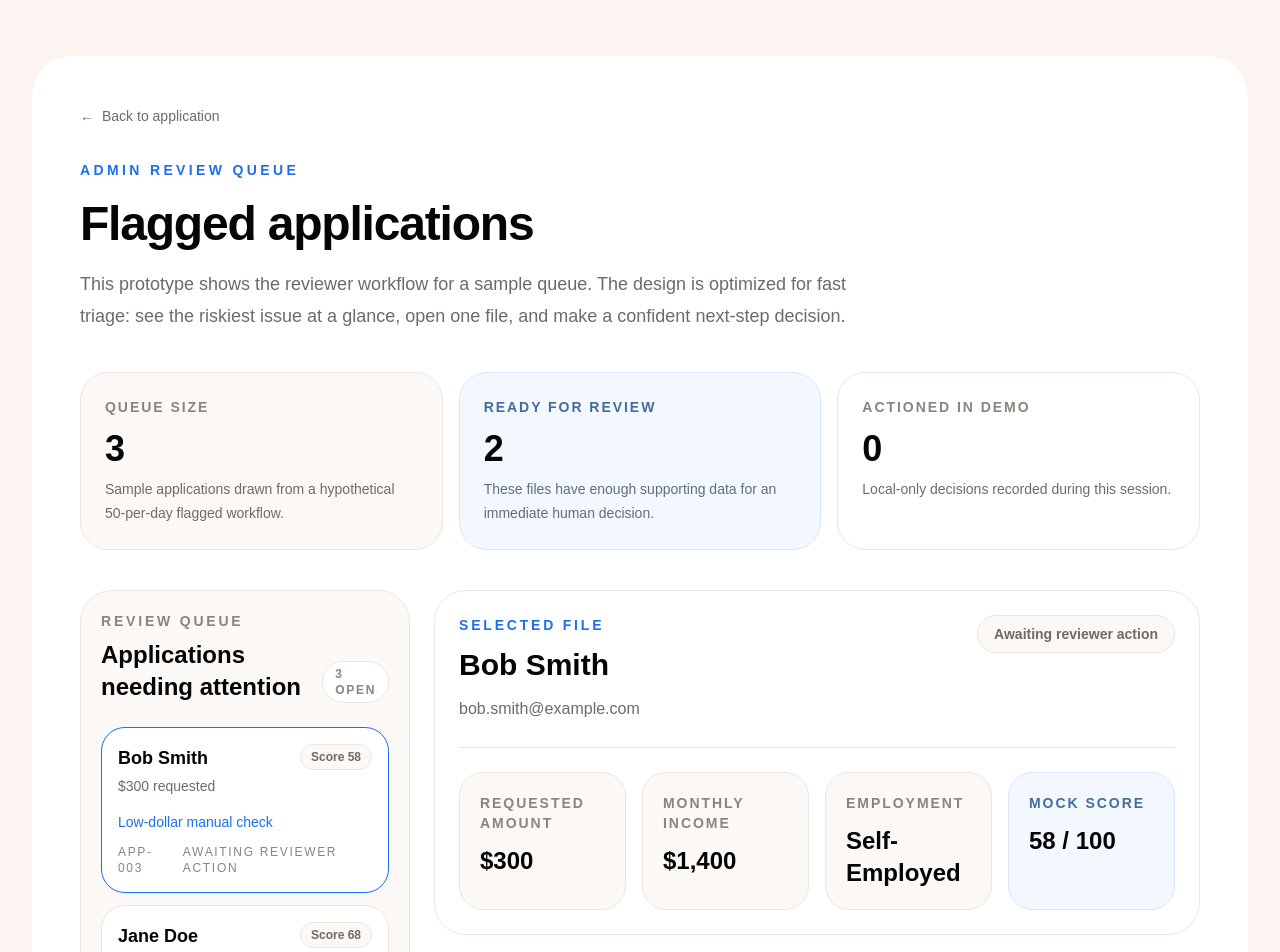
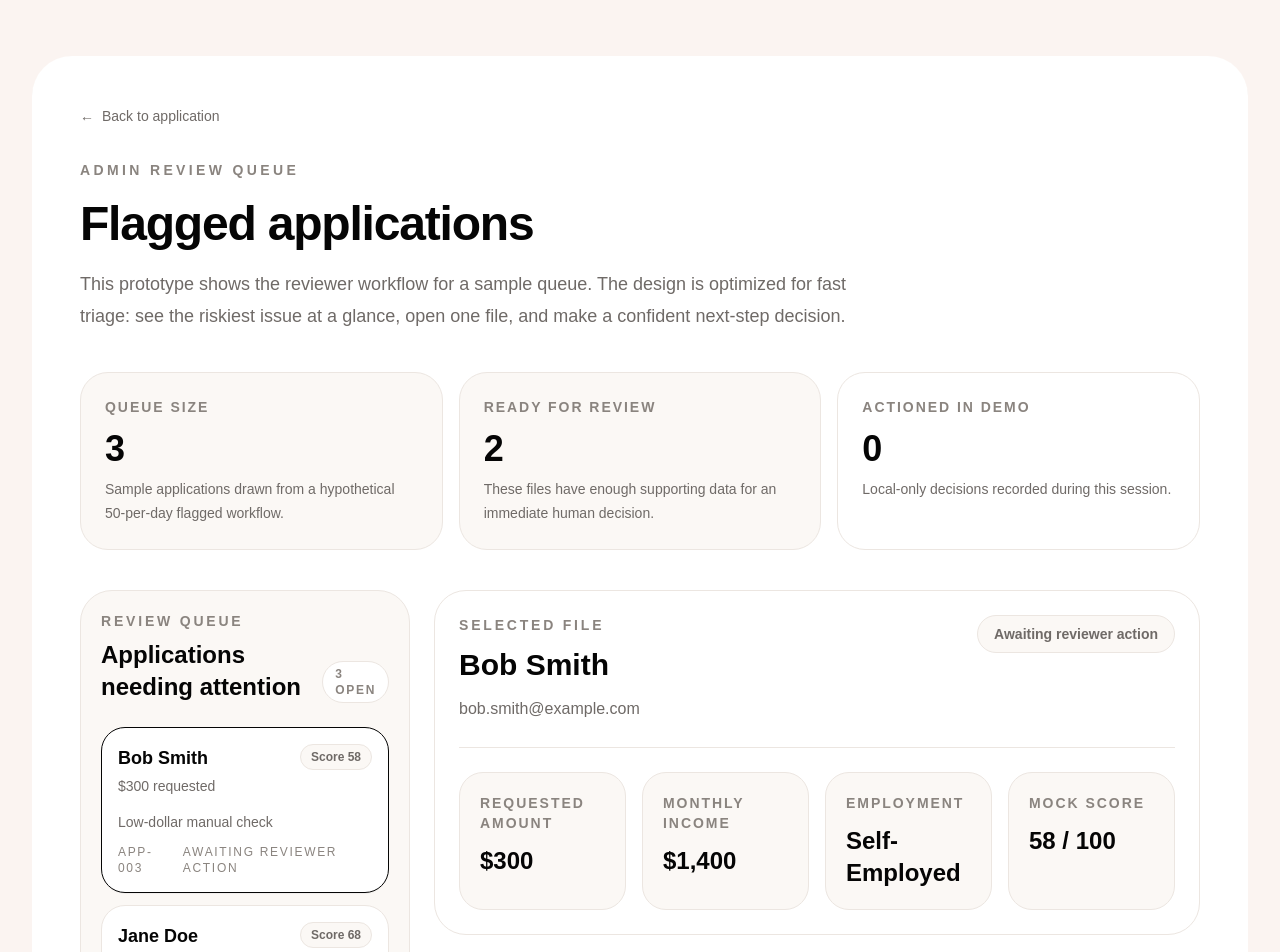
Before and after one commit to YheChen/Bree-Loan-Decision-Prototype, a Next.js app: page /admin/reviews in a window 1280 px wide. Shown: the top 952 px of the page. Built offline with nearby package versions, Linux system fonts and the light colour scheme.

Commit message:
more styling changes

```diff
--- a/src/app/admin/reviews/page.tsx
+++ b/src/app/admin/reviews/page.tsx
@@ -84,7 +84,7 @@ function getActionTone(action: ReviewerAction | undefined) {
   }
 
   if (action === "request_documents") {
-    return "border-[#d7e6ff] bg-[#f3f8ff] text-[#456b9e]";
+    return "border-[#eadfcd] bg-[#f8f1e8] text-[#7f674f]";
   }
 
   return "border-[#ece6e1] bg-[#fbf8f5] text-[#6f6a67]";
@@ -169,7 +169,7 @@ export default function Page() {
           </Link>
 
           <header className="mt-8">
-            <p className="text-sm font-semibold uppercase tracking-[0.24em] text-[#1d6ff2]">
+            <p className="text-sm font-semibold uppercase tracking-[0.24em] text-[#8a847f]">
               Admin review queue
             </p>
             <h1 className="mt-5 text-4xl font-semibold tracking-tight text-[#050505] sm:text-5xl">
@@ -196,14 +196,14 @@ export default function Page() {
               </p>
             </div>
 
-            <div className="rounded-[28px] border border-[#d7e6ff] bg-[#f3f8ff] px-6 py-6">
-              <p className="text-sm font-semibold uppercase tracking-[0.14em] text-[#456b9e]">
+            <div className="rounded-[28px] border border-[#ece6e1] bg-[#fbf8f5] px-6 py-6">
+              <p className="text-sm font-semibold uppercase tracking-[0.14em] text-[#8a847f]">
                 Ready for review
               </p>
               <p className="mt-3 text-4xl font-semibold text-[#050505]">
                 {readyForReviewCount}
               </p>
-              <p className="mt-2 text-sm leading-6 text-[#5f6d81]">
+              <p className="mt-2 text-sm leading-6 text-[#6f6a67]">
                 These files have enough supporting data for an immediate human
                 decision.
               </p>
@@ -247,8 +247,8 @@ export default function Page() {
                     <button
                       className={`w-full rounded-[24px] border px-4 py-4 text-left transition ${
                         isSelected
-                          ? "border-[#1d6ff2] bg-white shadow-[0_1px_0_rgba(15,23,42,0.04)]"
-                          : "border-[#ece6e1] bg-white hover:border-[#d7e6ff]"
+                          ? "border-[#050505] bg-white shadow-[0_1px_0_rgba(15,23,42,0.04)]"
+                          : "border-[#ece6e1] bg-white hover:border-[#d7d0ca]"
                       }`}
                       key={application.id}
                       onClick={() => setSelectedId(application.id)}
@@ -268,7 +268,7 @@ export default function Page() {
                         </span>
                       </div>
 
-                      <p className="mt-4 text-sm font-medium text-[#1d6ff2]">
+                      <p className="mt-4 text-sm font-medium text-[#6f6a67]">
                         {getFocusLabel(application)}
                       </p>
 
@@ -286,7 +286,7 @@ export default function Page() {
               <section className="rounded-[32px] border border-[#ece6e1] bg-white px-6 py-6">
                 <div className="flex flex-col gap-4 border-b border-[#ece6e1] pb-6 sm:flex-row sm:items-start sm:justify-between">
                   <div>
-                    <p className="text-sm font-semibold uppercase tracking-[0.2em] text-[#1d6ff2]">
+                    <p className="text-sm font-semibold uppercase tracking-[0.2em] text-[#8a847f]">
                       Selected file
                     </p>
                     <h2 className="mt-3 text-3xl font-semibold text-[#050505]">
@@ -329,8 +329,8 @@ export default function Page() {
                       {selectedApplication.employmentStatus}
                     </p>
                   </div>
-                  <div className="rounded-[24px] border border-[#d7e6ff] bg-[#f3f8ff] px-5 py-5">
-                    <p className="text-sm font-semibold uppercase tracking-[0.14em] text-[#456b9e]">
+                  <div className="rounded-[24px] border border-[#ece6e1] bg-[#fbf8f5] px-5 py-5">
+                    <p className="text-sm font-semibold uppercase tracking-[0.14em] text-[#8a847f]">
                       Mock score
                     </p>
                     <p className="mt-3 text-2xl font-semibold text-[#050505]">
@@ -444,8 +444,8 @@ export default function Page() {
                       <button
                         className={`rounded-[20px] border px-4 py-3 text-left text-base font-semibold transition ${
                           selectedAction === "approve"
-                            ? "border-[#1d6ff2] bg-[#f3f8ff] text-[#1d6ff2]"
-                            : "border-[#ece6e1] bg-[#fbf8f5] text-[#050505] hover:border-[#d7e6ff]"
+                            ? "border-[#050505] bg-white text-[#050505]"
+                            : "border-[#ece6e1] bg-[#fbf8f5] text-[#050505] hover:border-[#d7d0ca]"
                         }`}
                         onClick={() => setReviewerAction("approve")}
                         type="button"
@@ -455,8 +455,8 @@ export default function Page() {
                       <button
                         className={`rounded-[20px] border px-4 py-3 text-left text-base font-semibold transition ${
                           selectedAction === "deny"
-                            ? "border-[#1d6ff2] bg-[#f3f8ff] text-[#1d6ff2]"
-                            : "border-[#ece6e1] bg-[#fbf8f5] text-[#050505] hover:border-[#d7e6ff]"
+                            ? "border-[#050505] bg-white text-[#050505]"
+                            : "border-[#ece6e1] bg-[#fbf8f5] text-[#050505] hover:border-[#d7d0ca]"
                         }`}
                         onClick={() => setReviewerAction("deny")}
                         type="button"
@@ -466,8 +466,8 @@ export default function Page() {
                       <button
                         className={`rounded-[20px] border px-4 py-3 text-left text-base font-semibold transition ${
                           selectedAction === "request_documents"
-                            ? "border-[#1d6ff2] bg-[#f3f8ff] text-[#1d6ff2]"
-                            : "border-[#ece6e1] bg-[#fbf8f5] text-[#050505] hover:border-[#d7e6ff]"
+                            ? "border-[#050505] bg-white text-[#050505]"
+                            : "border-[#ece6e1] bg-[#fbf8f5] text-[#050505] hover:border-[#d7d0ca]"
                         }`}
                         onClick={() => setReviewerAction("request_documents")}
                         type="button"
@@ -485,7 +485,7 @@ export default function Page() {
 
                       {selectedAction === "request_documents" ? (
                         <Link
-                          className="mt-4 inline-flex items-center text-sm font-semibold text-[#1d6ff2] transition hover:text-[#0f56c6]"
+                          className="mt-4 inline-flex items-center text-sm font-semibold text-[#050505] transition hover:text-[#6f6a67]"
                           href={`/reupload/${selectedApplication.id}`}
                         >
                           Open applicant re-upload flow →
@@ -509,7 +509,7 @@ export default function Page() {
                 </p>
 
                 <textarea
-                  className="mt-6 min-h-[180px] w-full rounded-[24px] border border-[#e7dfd8] bg-[#fbf8f5] px-5 py-4 text-base leading-7 text-[#050505] outline-none transition focus:border-[#1d6ff2]"
+                  className="mt-6 min-h-[180px] w-full rounded-[24px] border border-[#e7dfd8] bg-[#fbf8f5] px-5 py-4 text-base leading-7 text-[#050505] outline-none transition focus:border-[#050505]"
                   onChange={(event) => updateNotes(event.target.value)}
                   placeholder="Add reviewer context, follow-up items, or the rationale for your decision."
                   value={selectedNote}
--- a/src/app/decision/approved/[id]/page.tsx
+++ b/src/app/decision/approved/[id]/page.tsx
@@ -183,7 +183,6 @@ export default async function Page({
               Ready to move forward
             </h2>
           </div>
-          <div className="hidden h-[3px] w-32 bg-[#1d6ff2] sm:block" />
         </div>
 
         <div className="mt-8 divide-y divide-[#ece6e1] border-y border-[#ece6e1]">
--- a/src/app/decision/denied/[id]/page.tsx
+++ b/src/app/decision/denied/[id]/page.tsx
@@ -173,7 +173,6 @@ export default async function Page({
               Shared for confirmation only
             </h2>
           </div>
-          <div className="hidden h-[3px] w-32 bg-[#1d6ff2] sm:block" />
         </div>
 
         <div className="mt-8 divide-y divide-[#ece6e1] border-y border-[#ece6e1]">
--- a/src/app/decision/review/[id]/page.tsx
+++ b/src/app/decision/review/[id]/page.tsx
@@ -192,14 +192,14 @@ export default async function Page({
 
       <section className="border-t border-[#ece6e1] pt-10">
         <div className="grid gap-5 md:grid-cols-2">
-          <div className="rounded-[28px] border border-[#d7e6ff] bg-[#f3f8ff] px-6 py-6">
-            <p className="text-sm font-semibold uppercase tracking-[0.14em] text-[#456b9e]">
+          <div className="rounded-[28px] border border-[#ece6e1] bg-[#fbf8f5] px-6 py-6">
+            <p className="text-sm font-semibold uppercase tracking-[0.14em] text-[#8a847f]">
               Expected timeline
             </p>
             <p className="mt-3 text-3xl font-semibold text-[#050505]">
               Within 1 business day
             </p>
-            <p className="mt-3 text-base leading-7 text-[#5f6d81]">
+            <p className="mt-3 text-base leading-7 text-[#6f6a67]">
               Most flagged applications are resolved the same day, but we set a
               wider expectation to avoid overpromising.
             </p>
@@ -230,7 +230,6 @@ export default async function Page({
               Review in progress
             </h2>
           </div>
-          <div className="hidden h-[3px] w-32 bg-[#1d6ff2] sm:block" />
         </div>
 
         <div className="mt-8 divide-y divide-[#ece6e1] border-y border-[#ece6e1]">
--- a/src/components/decision-page-frame.tsx
+++ b/src/components/decision-page-frame.tsx
@@ -37,7 +37,7 @@ export function DecisionPageFrame({
           </Link>
 
           <header className="mt-8">
-            <p className="text-sm font-semibold uppercase tracking-[0.24em] text-[#1d6ff2]">
+            <p className="text-sm font-semibold uppercase tracking-[0.24em] text-[#8a847f]">
               {eyebrow}
             </p>
             <h1 className="mt-5 text-4xl font-semibold tracking-tight text-[#050505] sm:text-5xl">
--- a/src/components/status-tracker.tsx
+++ b/src/components/status-tracker.tsx
@@ -12,17 +12,17 @@ type StatusTrackerProps = {
 function getStepClasses(state: TrackerStep["state"]) {
   if (state === "complete") {
     return {
-      card: "border-[#d7e6ff] bg-[#f3f8ff]",
-      marker: "border-[#1d6ff2] bg-[#1d6ff2] text-white",
+      card: "border-[#ece6e1] bg-[#fbf8f5]",
+      marker: "border-[#050505] bg-[#050505] text-white",
       label: "text-[#050505]",
-      detail: "text-[#5f6d81]",
+      detail: "text-[#6f6a67]",
     };
   }
 
   if (state === "current") {
     return {
-      card: "border-[#1d6ff2] bg-white",
-      marker: "border-[#1d6ff2] bg-white text-[#1d6ff2]",
+      card: "border-[#050505] bg-white",
+      marker: "border-[#050505] bg-white text-[#050505]",
       label: "text-[#050505]",
       detail: "text-[#6f6a67]",
     };
```
Also changed, not shown: src/app/reupload/[id]/page.tsx (+4 -5 lines).
